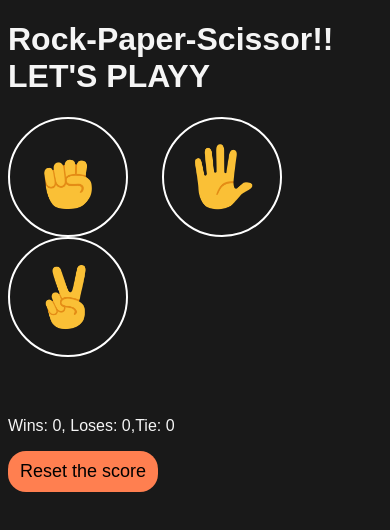
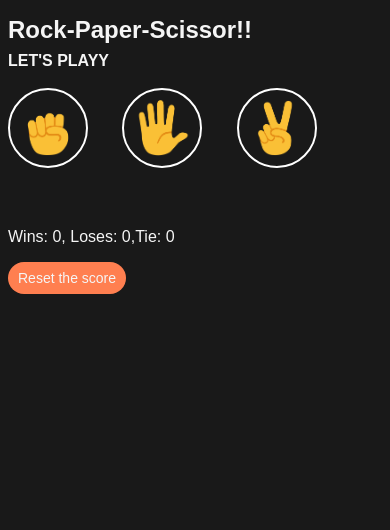
Before and after one commit to AbhitanshShahi/RPS-Game, a plain HTML site: page index.html in a window 390 px wide. Drawn offline with Linux system fonts and the light colour scheme.

Commit message:
Adding media query

```diff
--- a/style.css
+++ b/style.css
@@ -46,7 +46,41 @@ img
     border-radius: 18px;
     padding: 10px 12px;
     transition: 0.15s;
+    color: whitesmoke;
 }
 .reset-btn:hover{
     background-color: rgb(214, 86, 39);
 }
+@media (max-width: 600px) {
+  .rock-move, .paper-move, .scissor-move {
+    width: 80px;
+    height: 80px;
+    padding: 10px;
+  }
+
+  .game-picks img {
+    width: 50px;
+    height: 50px;
+  }
+
+  .reset-btn {
+    font-size: 14px;
+    padding: 8px 10px;
+  }
+
+  .result-game {
+    font-size: 16px;
+  }
+
+  .score {
+    font-size: 16px;
+  }
+
+  h1 {
+    font-size: 24px;
+  }
+
+  span {
+    font-size: 16px;
+  }
+}
```
